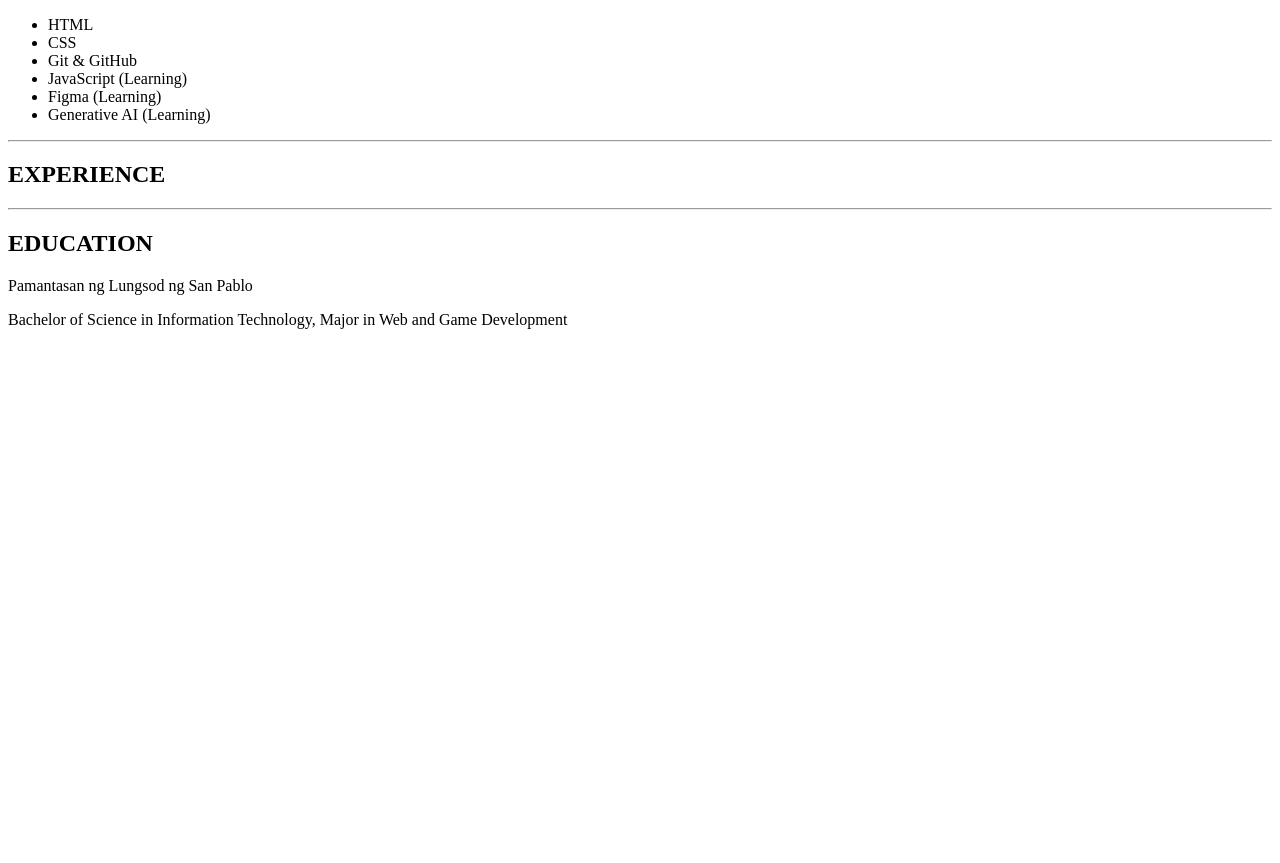
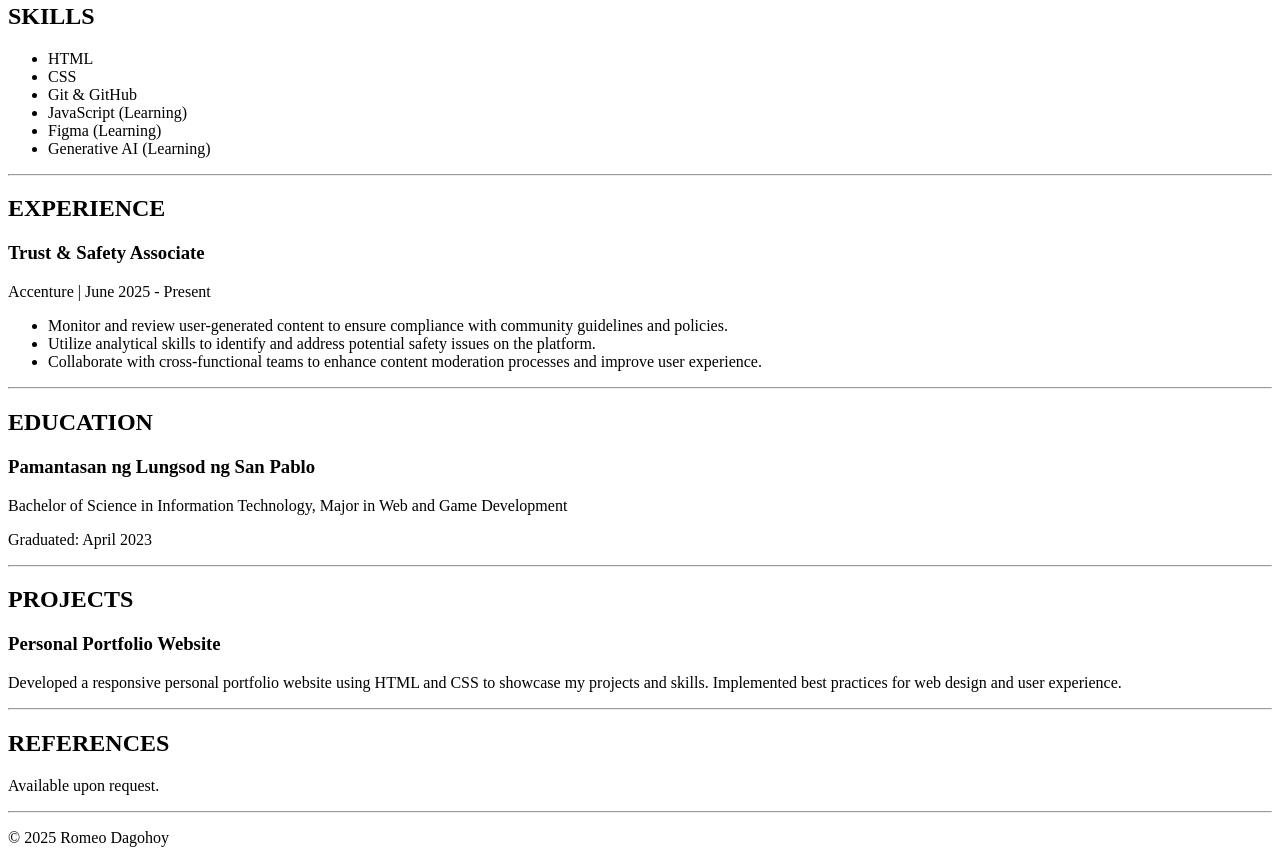
Before and after one commit to meodagohoy/resume, a plain HTML site: page index.html in a window 1280 px wide. Shown: the part 272-1135 px from the top of the page. Before the commit the page ends 800 px from the top, so only its background shows below. Drawn offline with Linux system fonts and the light colour scheme.

Commit message:
I update every sections

```diff
--- a/index.html
+++ b/index.html
@@ -3,14 +3,20 @@
 <head>
     <meta charset="UTF-8">
     <meta name="viewport" content="width=device-width, initial-scale=1.0">
-    <title>Resume</title>
+    <title>Dagohoy's Resume</title>
 </head>
 <body>
+
+    <!--PROFILE SECTION-->
     <h1>ROMEO DAGOHOY</h1>
+    <p>Email:meo.dagohoy@gmail.com | Phone: +63 9266498805 | LinkedIn: linkedin.com/in/romeodagohoy | GitHub: github.com/romeodagohoy</p>
     <hr>
+
     <h2>SUMMARY</h2>
     <p>Front-End Web Developer with a Bachelor’s degree in Information Technology major in Web and Game Development. Skilled in HTML, CSS, Git, and GitHub, with ongoing learning in JavaScript, Figma, and Generative AI. Currently working as a Trust & Safety Associate at Accenture, bringing strong attention to detail, analytical thinking, and a commitment to quality. Passionate about building responsive, user-friendly interfaces and continuously improving my technical and design capabilities.</p>
     <hr>
+
+    <!--SKILLS SECTION-->
     <h2>SKILLS</h2>
     <ul>
         <li>HTML</li>
@@ -21,10 +27,39 @@
         <li>Generative AI (Learning)</li>
     </ul>
     <hr>
+
+    <!--EXPERIENCE SECTION-->
     <h2>EXPERIENCE</h2>
+    <h3>Trust & Safety Associate</h3>
+    <p>Accenture | June 2025 - Present</p>
+    <ul>
+        <li>Monitor and review user-generated content to ensure compliance with community guidelines and policies.</li>
+        <li>Utilize analytical skills to identify and address potential safety issues on the platform.</li>
+        <li>Collaborate with cross-functional teams to enhance content moderation processes and improve user experience.</li>
+    </ul>
     <hr>
+
+    <!--EDUCATION SECTION-->
     <h2>EDUCATION</h2>
-    <p>Pamantasan ng Lungsod ng San Pablo</p>
+    <h3>Pamantasan ng Lungsod ng San Pablo</h3>
     <p>Bachelor of Science in Information Technology, Major in Web and Game Development<br>
+    <p>Graduated: April 2023</p>
+    <hr>
+
+    <!--PROJECTS SECTION-->
+    <h2>PROJECTS</h2>
+    <h3>Personal Portfolio Website</h3>
+    <p>Developed a responsive personal portfolio website using HTML and CSS to showcase my projects and skills. Implemented best practices for web design and user experience.</p>
+    <hr>
+
+    <!--REFERENCES SECTION-->
+    <h2>REFERENCES</h2>
+    <p>Available upon request.</p>
+    <hr>
+
+    <!--FOOTER-->
+    <footer>
+        <p>&copy; 2025 Romeo Dagohoy</p>
+    </footer>
 </body>
 </html>
```
